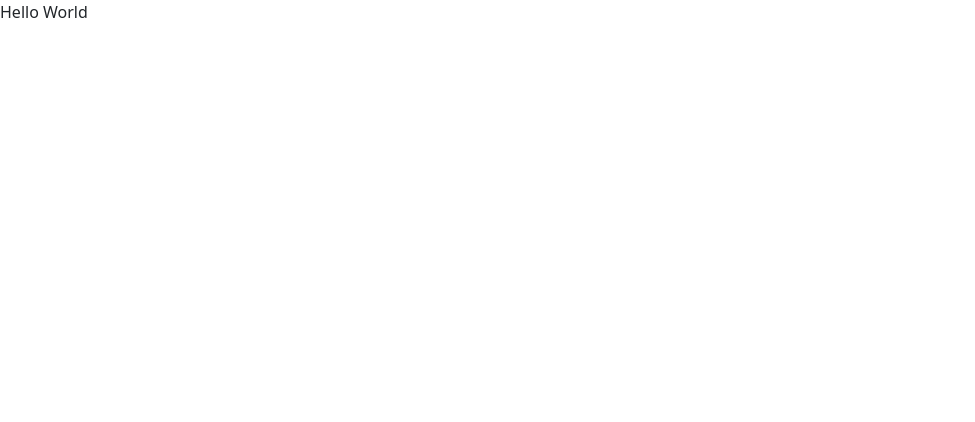
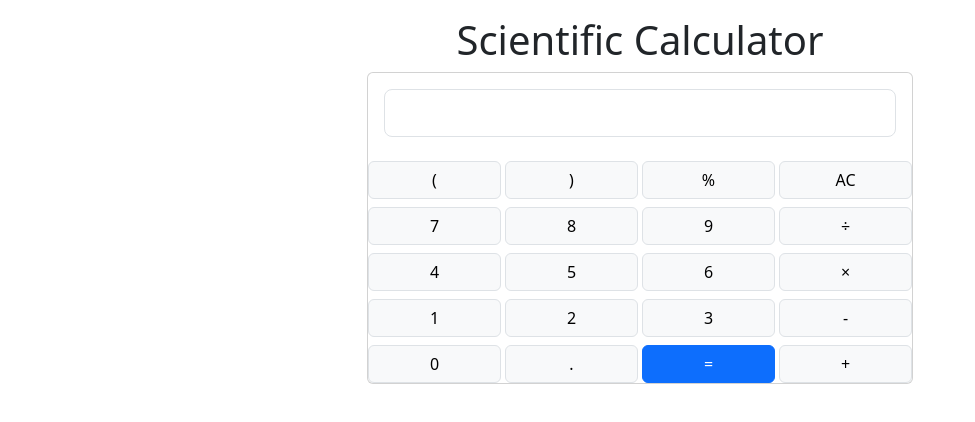
Before and after one commit to Wani-Fariz/scientific-calculator, a plain HTML site: page src/index.html in a window 1280 px wide. Shown: the whole page, without its empty margins (0-975 px from the left). Drawn offline with nearby package versions, Linux system fonts and the light colour scheme.

Commit message:
basic buttons and input box

```diff
--- a/src/index.html
+++ b/src/index.html
@@ -1,14 +1,152 @@
 <!DOCTYPE html>
 <html>
+
 <head>
     <title>Scientific Calculator</title>
     <meta charset="utf-8">
     <meta name="viewport" content="width=device-width, initial-scale=1">
-        <link href="https://cdn.jsdelivr.net/npm/bootstrap@5.3.3/dist/css/bootstrap.min.css" rel="stylesheet" integrity="sha384-QWTKZyjpPEjISv5WaRU9OFeRpok6YctnYmDr5pNlyT2bRjXh0JMhjY6hW+ALEwIH" crossorigin="anonymous">
+    <link href="https://cdn.jsdelivr.net/npm/bootstrap@5.3.3/dist/css/bootstrap.min.css" rel="stylesheet"
+        integrity="sha384-QWTKZyjpPEjISv5WaRU9OFeRpok6YctnYmDr5pNlyT2bRjXh0JMhjY6hW+ALEwIH" crossorigin="anonymous">
 </head>
 
 <body>
-        <div>Hello World</div>
-        <script src="https://cdn.jsdelivr.net/npm/bootstrap@5.3.3/dist/js/bootstrap.bundle.min.js" integrity="sha384-YvpcrYf0tY3lHB60NNkmXc5s9fDVZLESaAA55NDzOxhy9GkcIdslK1eN7N6jIeHz" crossorigin="anonymous"></script>
+    <div class="container">
+        <h1 class="text-center mt-3">Scientific Calculator</h1>
+        <div class="row">
+            <div class="col-12 offset-md-3 col-6 col-md-6">
+                <div class="card">
+                    <div class="card-body">
+                        <input id="calc-display" readonly class="form-control form-control-lg" type="text"
+                            aria-label=".form-control-lg example">
+                    </div>
+                    <div class="row gx-1">
+                        <div class="col-3">
+                            <button type="button" class="btn btn-light w-100 mt-2 border">
+                                (
+                            </button>
+                        </div>
+
+                        <div class="col-3">
+                            <button type="button" class="btn btn-light w-100 mt-2 border">
+                                )
+                            </button>
+                        </div>
+
+                        <div class="col-3">
+                            <button type="button" class="btn btn-light w-100 mt-2 border">
+                                %
+                            </button>
+                        </div>
+
+                        <div class="col-3">
+                            <button type="button" class="btn btn-light w-100 mt-2 border">
+                                AC
+                            </button>
+                        </div>
+
+                        <div class="col-3">
+                            <button type="button" class="btn btn-light w-100 mt-2 border">
+                                7
+                            </button>
+                        </div>
+
+                        <div class="col-3">
+                            <button type="button" class="btn btn-light w-100 mt-2 border">
+                                8
+                            </button>
+                        </div>
+
+                        <div class="col-3">
+                            <button type="button" class="btn btn-light w-100 mt-2 border">
+                                9
+                            </button>
+                        </div>
+
+                        <div class="col-3">
+                            <button type="button" class="btn btn-light w-100 mt-2 border">
+                                ÷
+                            </button>
+                        </div>
+
+                        <div class="col-3">
+                            <button type="button" class="btn btn-light w-100 mt-2 border">
+                                4
+                            </button>
+                        </div>
+
+                        <div class="col-3">
+                            <button type="button" class="btn btn-light w-100 mt-2 border">
+                                5
+                            </button>
+                        </div>
+
+                        <div class="col-3">
+                            <button type="button" class="btn btn-light w-100 mt-2 border">
+                                6
+                            </button>
+                        </div>
+
+                        <div class="col-3">
+                            <button type="button" class="btn btn-light w-100 mt-2 border">
+                                ×
+                            </button>
+                        </div>
+
+                        <div class="col-3">
+                            <button type="button" class="btn btn-light w-100 mt-2 border">
+                                1
+                            </button>
+                        </div>
+
+                        <div class="col-3">
+                            <button type="button" class="btn btn-light w-100 mt-2 border">
+                                2
+                            </button>
+                        </div>
+
+                        <div class="col-3">
+                            <button type="button" class="btn btn-light w-100 mt-2 border">
+                                3
+                            </button>
+                        </div>
+
+                        <div class="col-3">
+                            <button type="button" class="btn btn-light w-100 mt-2 border">
+                                -
+                            </button>
+                        </div>
+
+                        <div class="col-3">
+                            <button type="button" class="btn btn-light w-100 mt-2 border">
+                                0
+                            </button>
+                        </div>
+
+                        <div class="col-3">
+                            <button type="button" class="btn btn-light w-100 mt-2 border">
+                                .
+                            </button>
+                        </div>
+
+                        <div class="col-3">
+                            <button type="button" class="btn btn-primary w-100 mt-2 border border-primary">
+                                =
+                            </button>
+                        </div>
+
+                        <div class="col-3">
+                            <button type="button" class="btn btn-light w-100 mt-2 border">
+                                +
+                            </button>
+                        </div>
+                    </div>
+
+                </div>
+            </div>
+        </div>
+        <script src="https://cdn.jsdelivr.net/npm/bootstrap@5.3.3/dist/js/bootstrap.bundle.min.js"
+            integrity="sha384-YvpcrYf0tY3lHB60NNkmXc5s9fDVZLESaAA55NDzOxhy9GkcIdslK1eN7N6jIeHz"
+            crossorigin="anonymous"></script>
 </body>
+
 </html>
```
Lines whose indentation alone changed are shown as unchanged.
